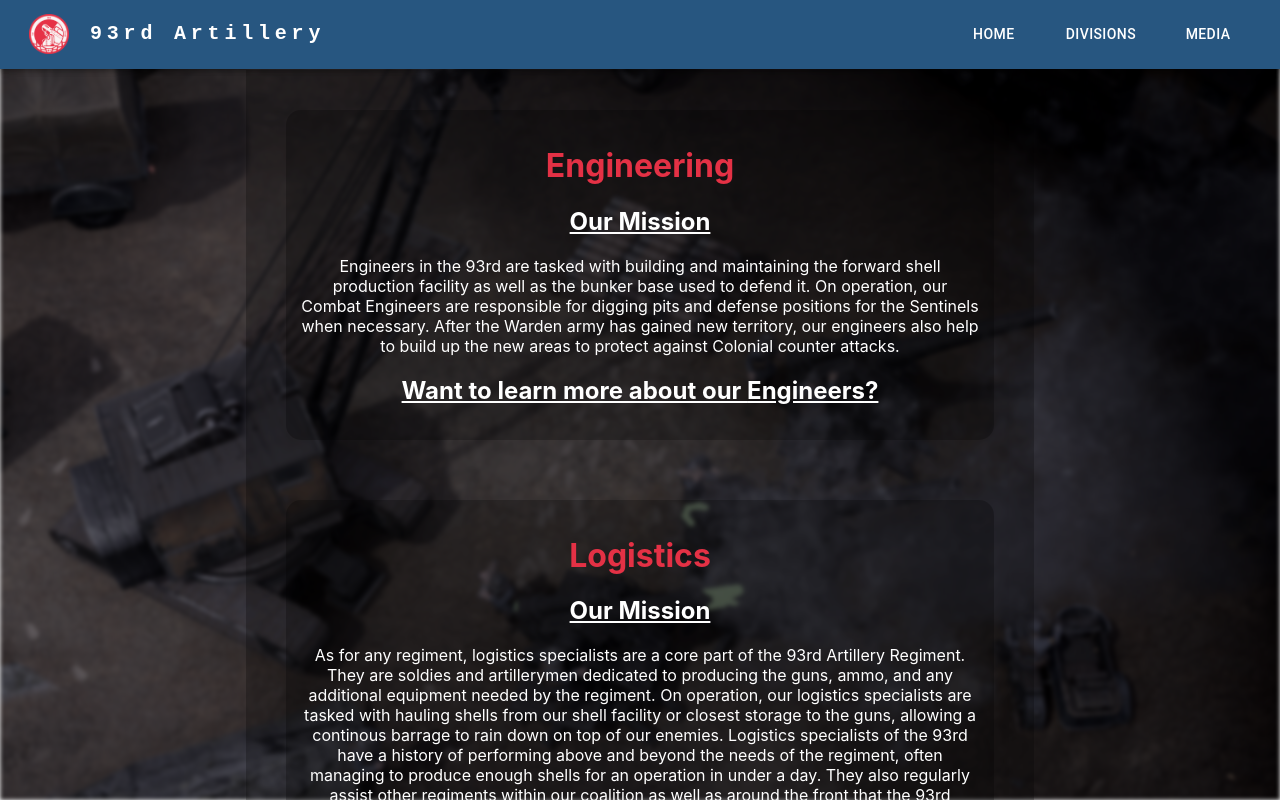
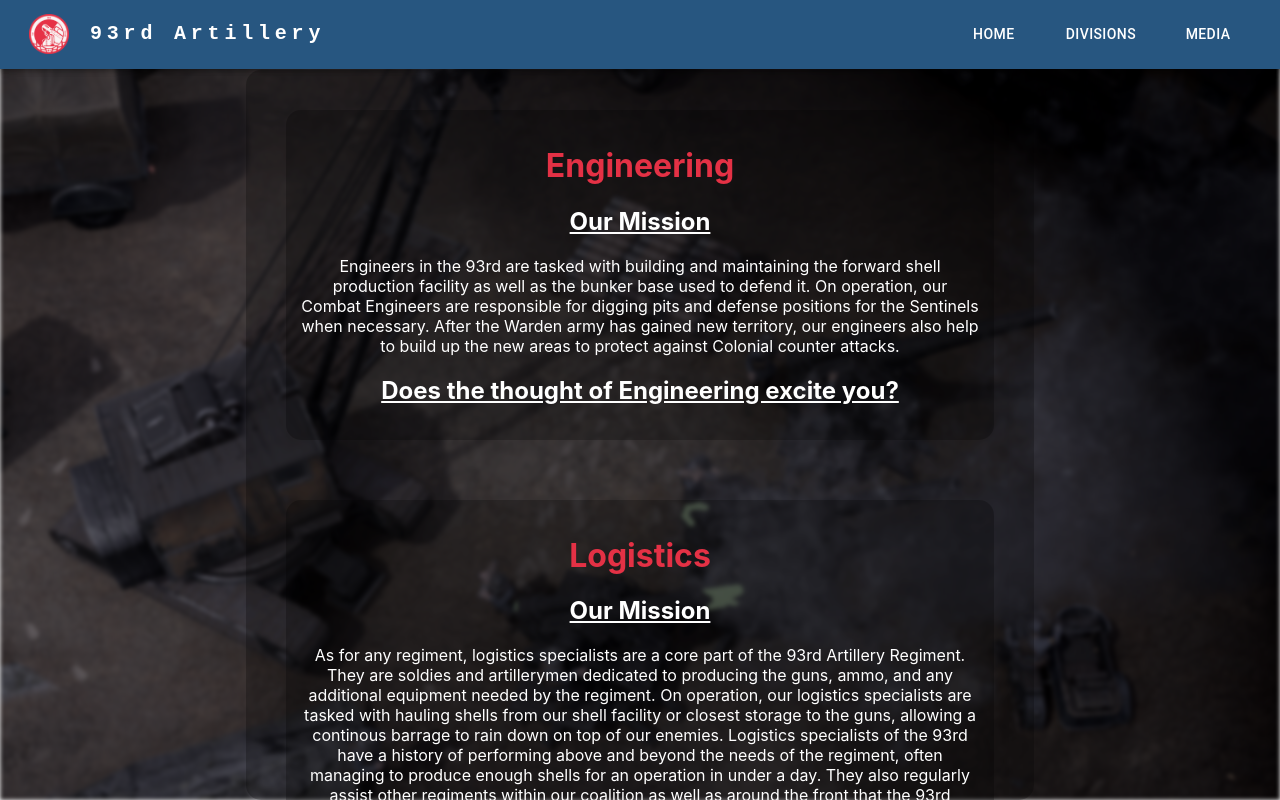
Before and after one commit to Tutor78/93rd-website, a React (Create React App) app: page /divisions in a window 1280 px wide. Built offline with nearby package versions, Linux system fonts and the light colour scheme.

Commit message:
did some random stuff

```diff
--- a/src/components/Contact/index.js
+++ b/src/components/Contact/index.js
@@ -16,16 +16,14 @@ const style = {
   textAlign: 'center'
 };
 
-export default function BasicModal(name) {
+export default function BasicModal(info) {
   const [open, setOpen] = React.useState(false);
   const handleOpen = () => setOpen(true);
   const handleClose = () => setOpen(false);
 
-  console.log(name);
-
   return (
     <div>
-      <h2 className='learnMore' onClick={handleOpen}>Want to learn more about our {name.name}?</h2>
+      <h2 className='learnMore' onClick={handleOpen}>{info.info}</h2>
       <Modal
         open={open}
         onClose={handleClose}
--- a/src/css/global.css
+++ b/src/css/global.css
@@ -41,6 +41,7 @@
   padding: 10px;
   color: white;
   background-color: rgba(0,0,0,0.25);
+  border-radius: 15px;
 }
 
 .turnDeviceNotification {
--- a/src/pages/Divisions.js
+++ b/src/pages/Divisions.js
@@ -17,7 +17,7 @@ function engineeringPage () {
                         gained new territory, our engineers also help to build up the new areas to
                         protect against Colonial counter attacks.
                     </p>
-                    <Contact name=" Engineers" />
+                    <Contact info="Does the thought of Engineering excite you?" />
                 </div>
                 <div className="infoContainer">
                     <h1>Logistics</h1>
@@ -35,7 +35,7 @@ function engineeringPage () {
                         assist other regiments within our coalition as well as around the front that
                         the 93rd operates in.
                     </p>
-                    <Contact name=" Logimen"/>
+                    <Contact info="Think you can run with our Logimen?"/>
                 </div>
             </div>
         </div>
--- a/src/pages/Home.js
+++ b/src/pages/Home.js
@@ -1,4 +1,5 @@
 import Navbar from "../components/Navbar";
+import Contact from "../components/Contact";
 
 function homePage () {
     return (
@@ -56,6 +57,7 @@ function homePage () {
                         dose of logi to not burn themselves out.
                     </p>
                 </div>
+                <Contact info="Interested in Joining Up?" />
             </div>
         </div>
     )
```
